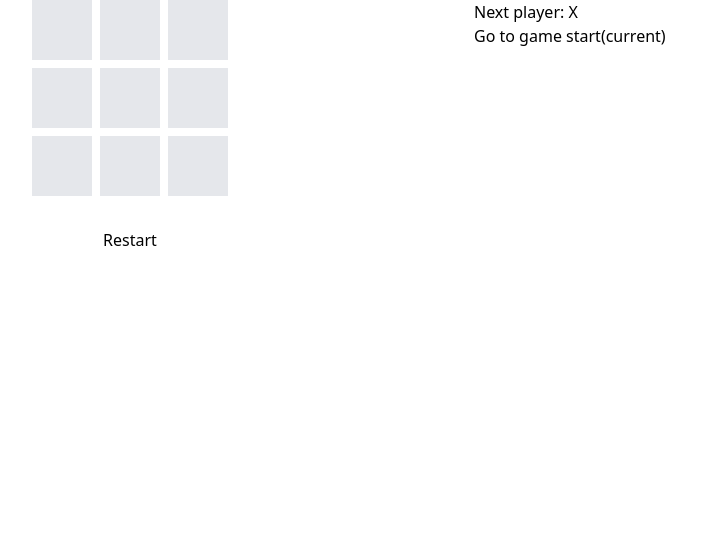
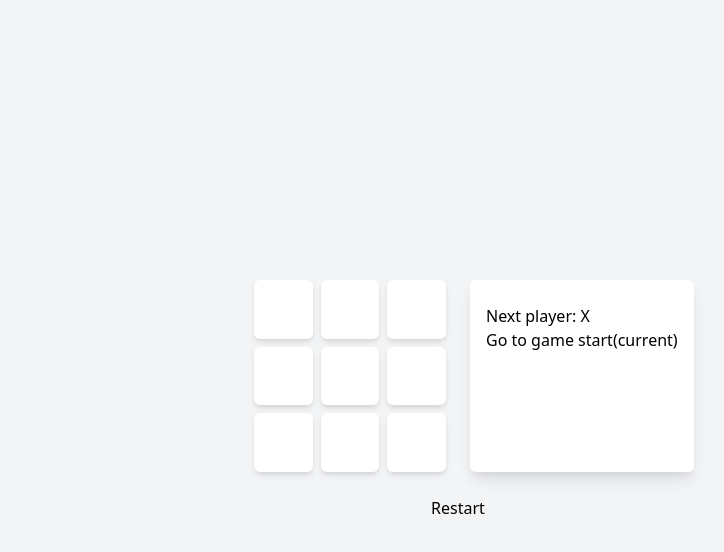
Before and after one commit to danieljpgo/tic-tac-toe, a React (Create React App) app: page / in a window 1280 px wide. Shown: the top 552 px of the page, without its empty margins (182-906 px from the left). Built offline with nearby package versions, Linux system fonts and the light colour scheme.

Commit message:
feat: add basic layout for game and styling board

```diff
--- a/src/app/Game/Board/Square/index.tsx
+++ b/src/app/Game/Board/Square/index.tsx
@@ -11,8 +11,8 @@ const Square = (props: Props) => {
   return (
     <button
       type="button"
-      style={{ fontSize: 36 }}
-      className="bg-gray-200"
+      className="bg-white text-4xl rounded-md shadow-md active:shadow disabled:shadow-md focus:outline-none"
+      disabled={Boolean(children)}
       onClick={onSelectPosition}
     >
       {children}
--- a/src/app/Game/Board/index.tsx
+++ b/src/app/Game/Board/index.tsx
@@ -10,14 +10,7 @@ const Board = (props: Props) => {
   const { board, onSelectPosition } = props;
 
   return (
-    <div>
-      <div style={{
-        display: 'grid',
-        gridTemplateColumns: 'repeat(3, 60px)',
-        gridAutoRows: 60,
-        gap: 8,
-      }}
-      >
+    <div className="h-48 w-48 grid grid-cols-3 grid-rows-3 gap-2 self-center justify-self-end">
       {board.map((square, index) => (
         <Square
           key={index.toString()}
@@ -27,7 +20,6 @@ const Board = (props: Props) => {
         </Square>
       ))}
     </div>
-    </div>
   );
 };
 
--- a/src/app/Game/index.tsx
+++ b/src/app/Game/index.tsx
@@ -42,8 +42,8 @@ const Game = () => {
   }
 
   return (
-    <div style={{ display: 'grid', gridTemplateColumns: '1fr 1fr', gap: 32 }}>
-      <div style={{ display: 'grid', placeItems: 'center', gap: 32 }}>
+    <div className="grid place-content-center h-screen">
+      <div className="grid sm:grid-cols-2 gap-6">
         <Board
           board={currentBoard}
           onSelectPosition={(position) => handleSelectPosition(
@@ -54,8 +54,17 @@ const Game = () => {
             nextValue,
           )}
         />
+        <div className="rounded-md shadow-lg px-4 py-6 bg-white">
+          <div>{status}</div>
+          <List
+            history={history}
+            currentStep={currentStep}
+            onSelectStep={(step) => handleSelectStep(step)}
+          />
+        </div>
         <button
           type="button"
+          className="sm:col-span-2"
           onClick={() => handleRestartClick(
             HISTORY_INITIAL,
             CURRENT_STEP_INITIAL,
@@ -64,14 +73,6 @@ const Game = () => {
           Restart
         </button>
       </div>
-      <div>
-        <div>{status}</div>
-        <List
-          history={history}
-          currentStep={currentStep}
-          onSelectStep={(step) => handleSelectStep(step)}
-        />
-      </div>
     </div>
   );
 };
--- a/src/index.css
+++ b/src/index.css
@@ -1,3 +1,7 @@
 @tailwind base;
 @tailwind components;
 @tailwind utilities;
+
+body {
+  @apply bg-gray-100;
+}
--- a/tailwind.config.js
+++ b/tailwind.config.js
@@ -5,7 +5,9 @@ module.exports = {
     extend: {},
   },
   variants: {
-    extend: {},
+    extend: {
+      boxShadow: ['active', 'disabled'],
+    },
   },
   plugins: [],
 };
```
Also changed, not shown: 1 other file (tests, documents, lock files or other folders). Lines whose indentation alone changed are shown as unchanged.
